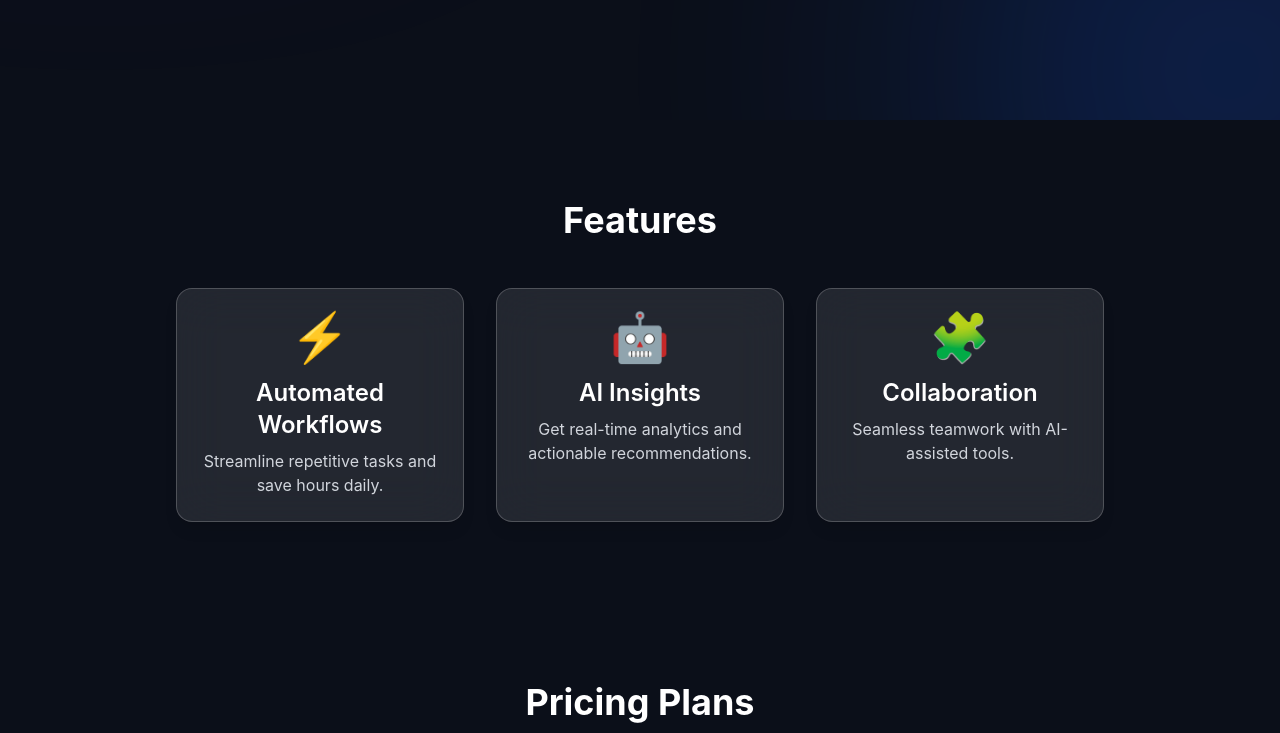
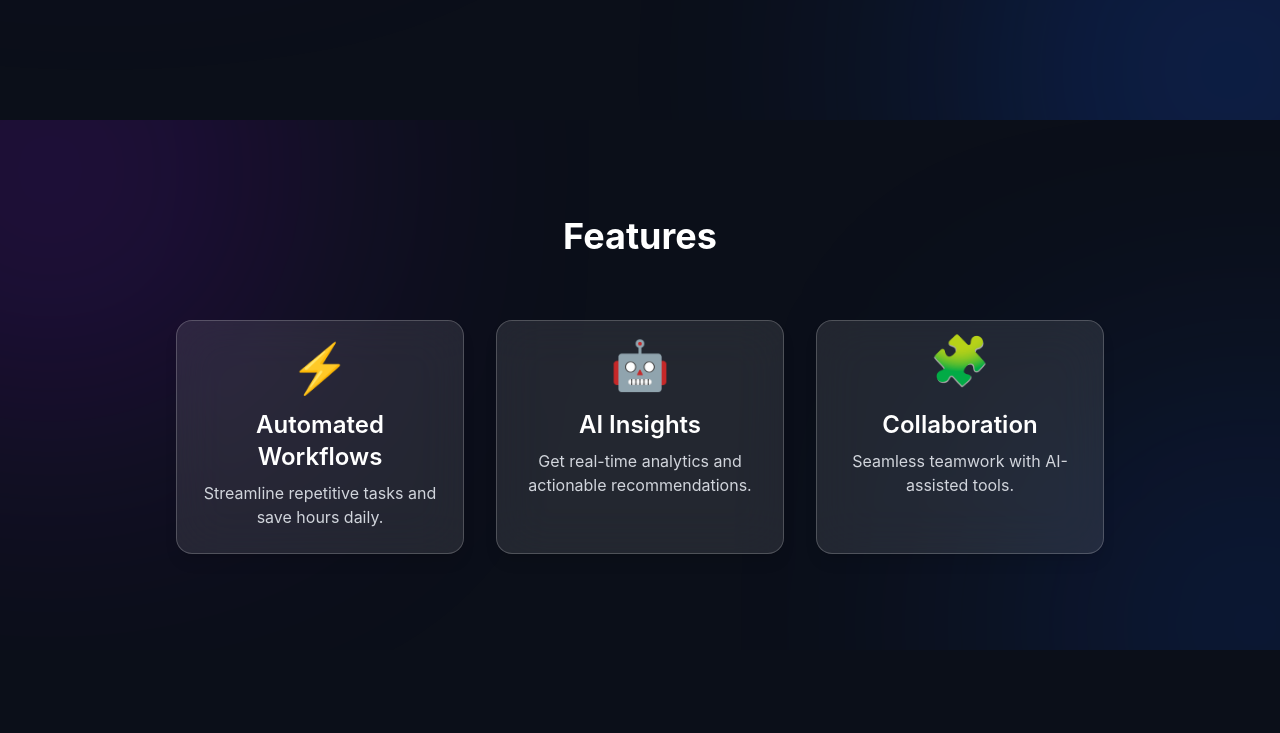
Before and after one commit to itx-me-zaynabb/FlowPilot-Ai, a React (Vite) app: page / in a window 1280 px wide. Shown: the part 680-1413 px from the top of the page. Built offline with nearby package versions, Linux system fonts and the light colour scheme.

Commit message:
add hovering effect

```diff
--- a/src/sections/features.jsx
+++ b/src/sections/features.jsx
@@ -21,22 +21,58 @@ const features = [
 
 export default function Features() {
   return (
-    <section className="relative py-20 bg-[#0B0F19] text-white">
-      <h2 className="text-4xl font-bold text-center mb-12">Features</h2>
+    <section className="relative py-24 bg-[#0B0F19] text-white overflow-hidden">
+      {/* Floating Gradient Glows (Hero style) */}
+      <div className="absolute w-[400px] h-[400px] bg-purple-600/30 blur-[150px] rounded-full top-[-150px] left-[-150px] animate-pulse-slow" />
+      <div className="absolute w-[350px] h-[350px] bg-blue-600/30 blur-[150px] rounded-full bottom-[-150px] right-[-150px] animate-pulse-slow" />
 
-      <div className="flex flex-wrap justify-center gap-8">
+      <h2 className="text-4xl font-bold text-center mb-16 z-10 relative">
+        Features
+      </h2>
+
+      <div className="flex flex-wrap justify-center gap-8 relative z-10">
         {features.map((feature, index) => (
           <motion.div
             key={index}
-            initial={{ opacity: 0, y: 50 }}
-            whileInView={{ opacity: 1, y: 0 }}
+            initial={{ opacity: 0, y: 60, rotate: -2 }}
+            whileInView={{ opacity: 1, y: 0, rotate: 0 }}
             viewport={{ once: true }}
-            transition={{ duration: 0.6, delay: index * 0.2 }}
-            className="w-72 p-6 rounded-2xl backdrop-blur-xl bg-white/10 border border-white/20 shadow-lg flex flex-col items-center text-center hover:scale-105 transition-transform"
+            transition={{
+              duration: 0.8,
+              delay: index * 0.3,
+              type: "spring",
+              stiffness: 100,
+            }}
+            className="w-72 p-6 rounded-2xl backdrop-blur-xl bg-white/10 border border-white/20 shadow-lg flex flex-col items-center text-center hover:scale-105 hover:rotate-1 transition-transform duration-500"
           >
-            <div className="text-5xl mb-4">{feature.icon}</div>
-            <h3 className="text-2xl font-semibold mb-2">{feature.title}</h3>
-            <p className="text-gray-300">{feature.description}</p>
+            <motion.div
+              className="text-5xl mb-4"
+              animate={{ y: [0, -10, 0] }}
+              transition={{
+                repeat: Infinity,
+                duration: 2,
+                ease: "easeInOut",
+                delay: index * 0.3,
+              }}
+            >
+              {feature.icon}
+            </motion.div>
+
+            <motion.h3
+              className="text-2xl font-semibold mb-2"
+              whileHover={{ scale: 1.05 }}
+            >
+              {feature.title}
+            </motion.h3>
+
+            <motion.p
+              className="text-gray-300"
+              initial={{ opacity: 0 }}
+              whileInView={{ opacity: 1 }}
+              transition={{ delay: 0.5 + index * 0.2, duration: 1 }}
+            >
+              {feature.description}
+            </motion.p>
           </motion.div>
         ))}
       </div>
```
